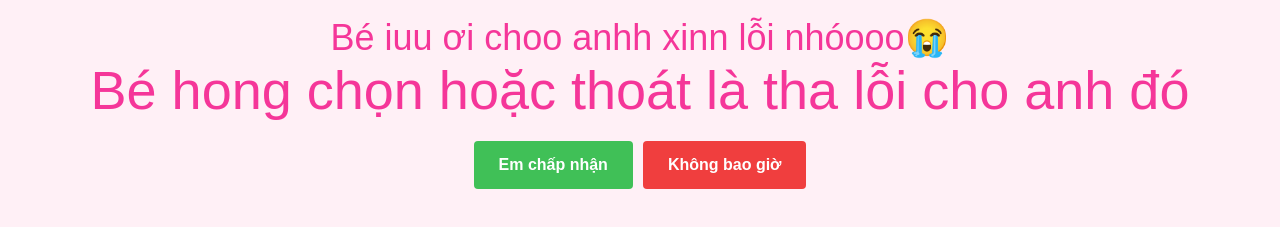
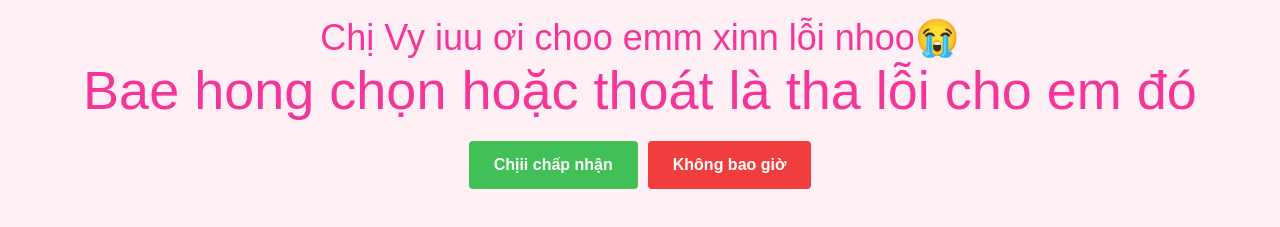
Before and after one commit to hoakaiser/hoadeptrai, a plain HTML site: page index.html in a window 1280 px wide. Shown: the part 457-684 px from the top of the page. Drawn offline with Linux system fonts and the light colour scheme; a web font is replaced by a local one.

Commit message:
Update index.html

```diff
--- a/index.html
+++ b/index.html
@@ -25,12 +25,12 @@
         alt="Picture of a cat"
       />
       <p class="title">
-        Bé iuu ơi choo anhh xinn lỗi nhóooo😭<br /><span
-          >Bé hong chọn hoặc thoát là tha lỗi cho anh đó</span
+        Chị Vy iuu ơi choo emm xinn lỗi nhoo😭<br /><span
+          >Bae hong chọn hoặc thoát là tha lỗi cho em đó</span
         >
       </p>
       <div class="buttons">
-        <button type="button" class="btn btn--yes">Em chấp nhận</button>
+        <button type="button" class="btn btn--yes">Chịii chấp nhận</button>
         <button type="button" class="btn btn--no">Không bao giờ</button>
       </div>
     </main>
```
